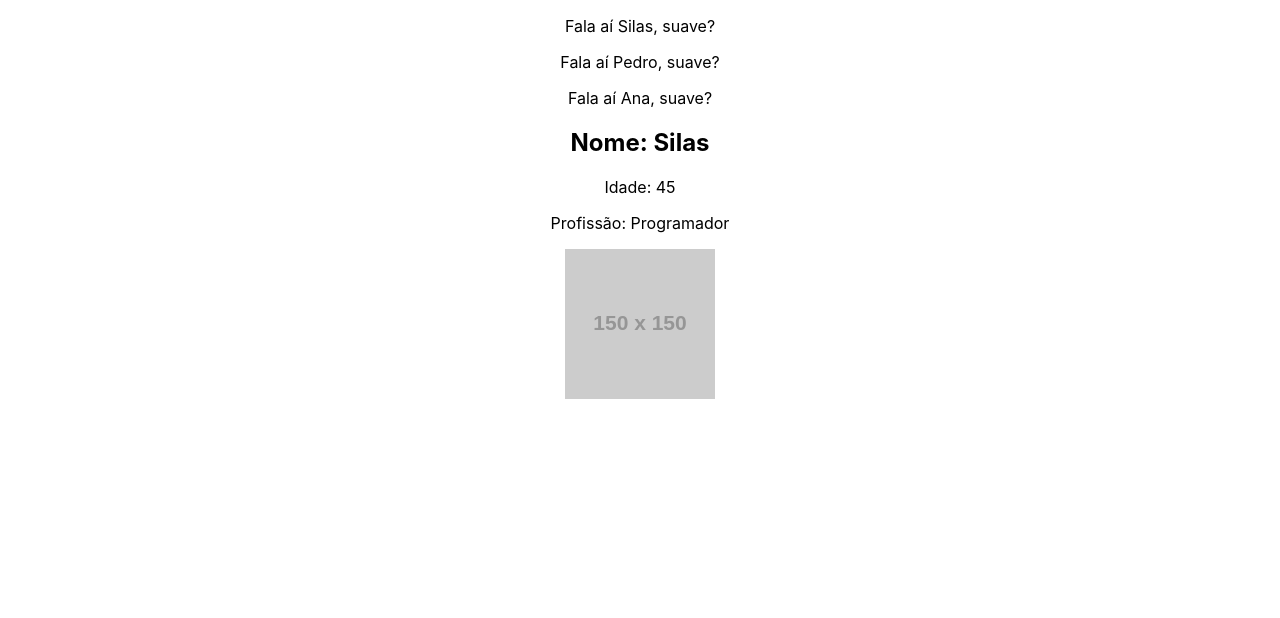
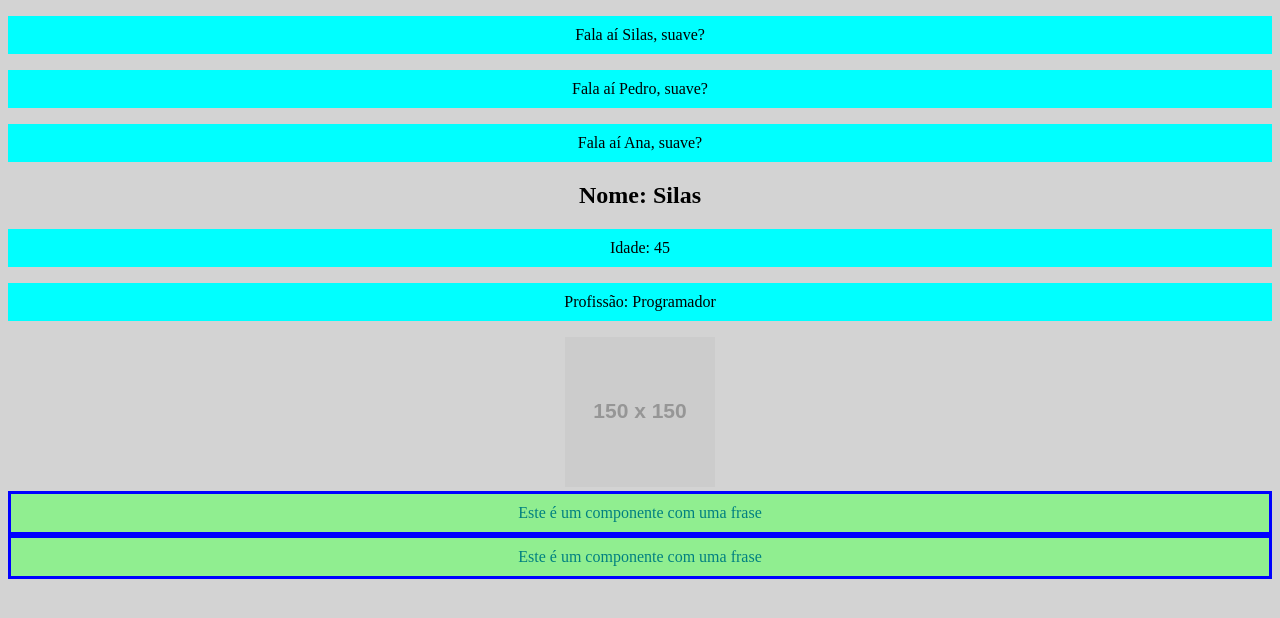
Before and after one commit to SilasFas/React-studies-2, a React (Create React App) app: page / in a window 1280 px wide. Shown: the top 618 px of the page. Built offline with nearby package versions, Linux system fonts and the light colour scheme.

Commit message:
CSS no REACT

```diff
--- a/src/App.js
+++ b/src/App.js
@@ -2,6 +2,8 @@ import './App.css';
 import { HelloWorld } from './components/HelloWorld';
 import { SayMyName } from './components/SayMyName';
 import { Pessoa } from './components/Pessoa';
+import { Frase } from './components/Frase';
+
 
 function App() {
   const nome = 'Ana'
@@ -10,13 +12,14 @@ function App() {
       <SayMyName nome='Silas' />
       <SayMyName nome='Pedro' />
       <SayMyName nome={nome} />
-
       <Pessoa
         nome='Silas'
         idade={45}
         profissao='Programador'
         foto='https://via.placeholder.com/150'
       />
+      <Frase />
+      <Frase />
     </div>
   );
 }
--- a/src/components/Frase.js
+++ b/src/components/Frase.js
@@ -1,7 +1,11 @@
+import styles from './Frase.module.css'
+
+
 export const Frase = () => {
     return (
-        <div>
-            <p>Este é um componente com uma frase</p>
+        <div className={styles.fraseContainer}>
+            <p className={styles.fraseContent}>Este é um componente com uma frase
+            </p>
         </div>
     )
 }
--- /dev/null
+++ b/src/components/Frase.module.css
@@ -0,0 +1,12 @@
+.fraseContainer {
+    background-color: red;
+    border-style: solid;
+    border-color: blue;
+    margin: 0px;
+}
+
+.fraseContent {
+    color: teal;
+    background-color: lightgreen;
+    margin: 0px;
+}
--- a/src/index.css
+++ b/src/index.css
@@ -1,13 +1,8 @@
 body {
-  margin: 0;
-  font-family: -apple-system, BlinkMacSystemFont, 'Segoe UI', 'Roboto', 'Oxygen',
-    'Ubuntu', 'Cantarell', 'Fira Sans', 'Droid Sans', 'Helvetica Neue',
-    sans-serif;
-  -webkit-font-smoothing: antialiased;
-  -moz-osx-font-smoothing: grayscale;
+  background-color: lightgray;
 }
 
-code {
-  font-family: source-code-pro, Menlo, Monaco, Consolas, 'Courier New',
-    monospace;
+p {
+  background-color: aqua;
+  padding: 10px;
 }
```
